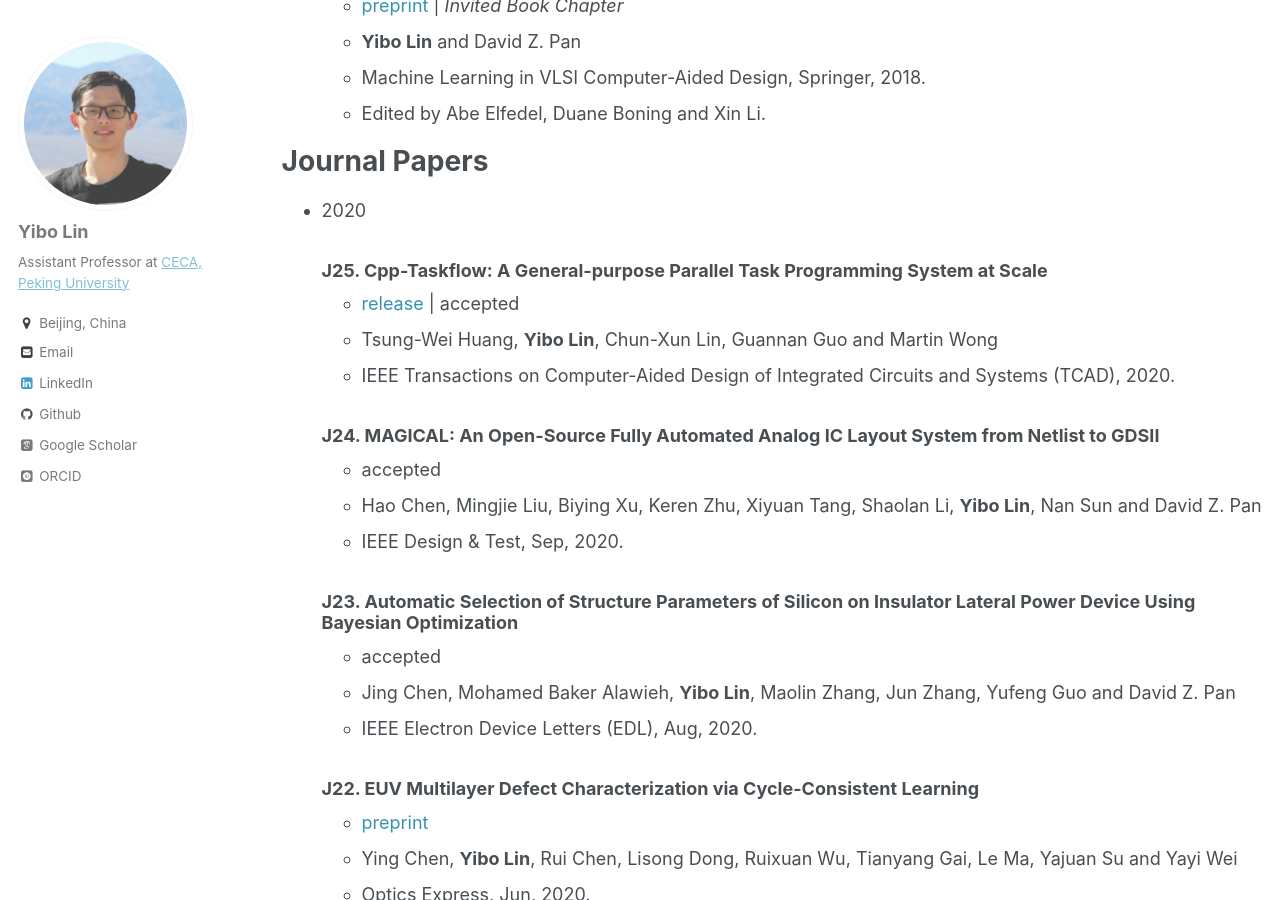
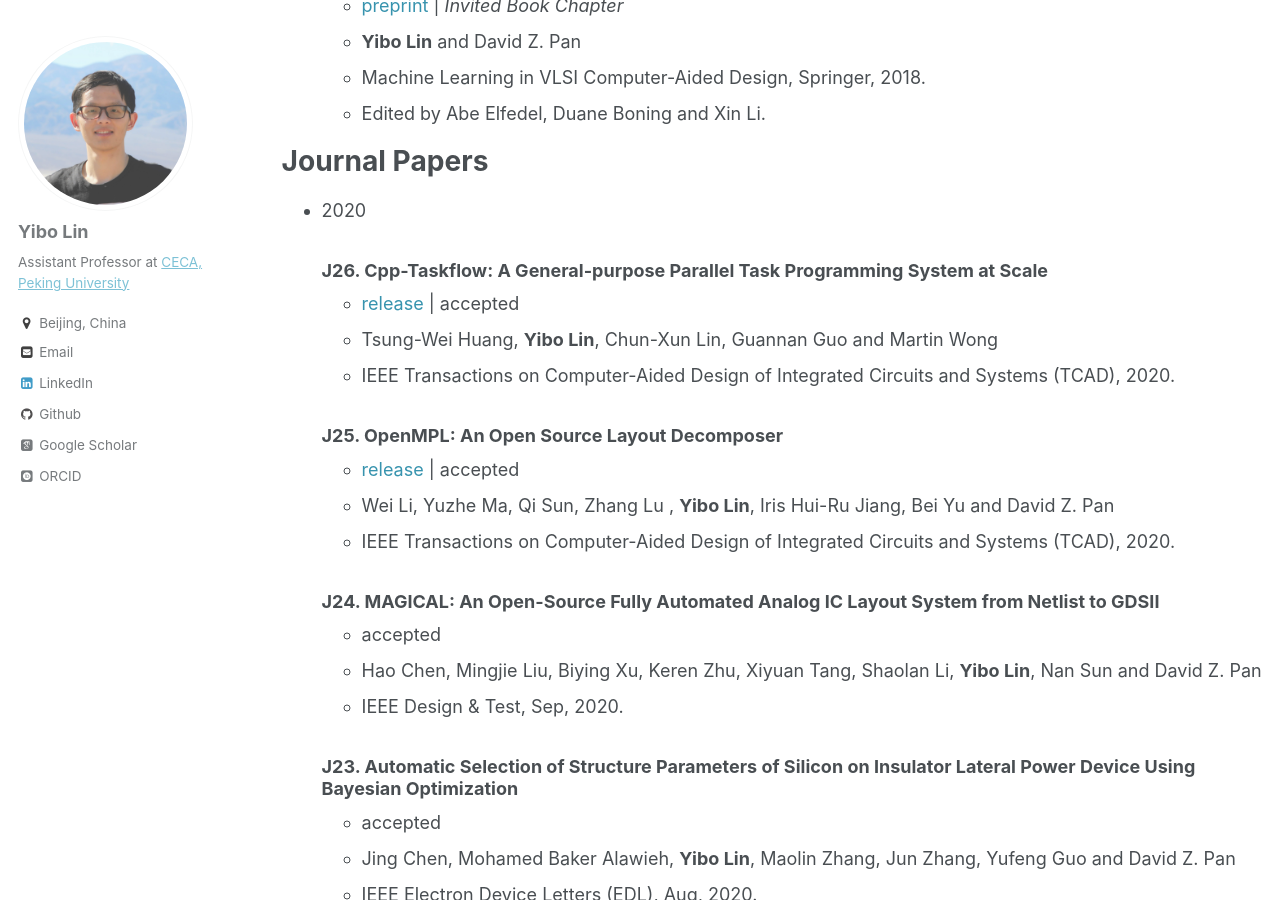
Before and after one commit to limbo018/limbo018.github.io, a Jekyll site: the page built from _pages/publications.md, in a window 1280 px wide and 900 px high, scrolled down 368 px. Built offline with Jekyll 4.4.1, drawn with Linux system fonts in a browser that asks for light colours; some web fonts are replaced.

Commit message:
add OpenMPL tcad

```diff
--- a/_pages/publications.md
+++ b/_pages/publications.md
@@ -30,9 +30,14 @@ Journal Papers
 
 * 2020
 
-  ### J25. Cpp-Taskflow: A General-purpose Parallel Task Programming System at Scale
+  ### J26. Cpp-Taskflow: A General-purpose Parallel Task Programming System at Scale
      * <a href="https://github.com/taskflow/taskflow" style="color:#3793ae">release</a> \| accepted
      * Tsung-Wei Huang, **Yibo Lin**, Chun-Xun Lin, Guannan Guo and Martin Wong
+     * IEEE Transactions on Computer-Aided Design of Integrated Circuits and Systems (TCAD), 2020.
+
+  ### J25. [OpenMPL: An Open Source Layout Decomposer](https://doi.org/10.1109/TCAD.2020.3042175)
+     * <a href="https://github.com/limbo018/OpenMPL" style="color:#3793ae">release</a> \| accepted
+     * Wei Li, Yuzhe Ma, Qi Sun,  Zhang Lu , **Yibo Lin**, Iris Hui-Ru Jiang, Bei Yu and David Z. Pan
      * IEEE Transactions on Computer-Aided Design of Integrated Circuits and Systems (TCAD), 2020.
 
   ### J24. [MAGICAL: An Open-Source Fully Automated Analog IC Layout System from Netlist to GDSII](https://doi.org/10.1109/MDAT.2020.3024153)
```
Also changed, not shown: _includes/publications_cv.md (+3 -1 lines), ref/publications.bib (+13 -0 lines), 4 other files.
